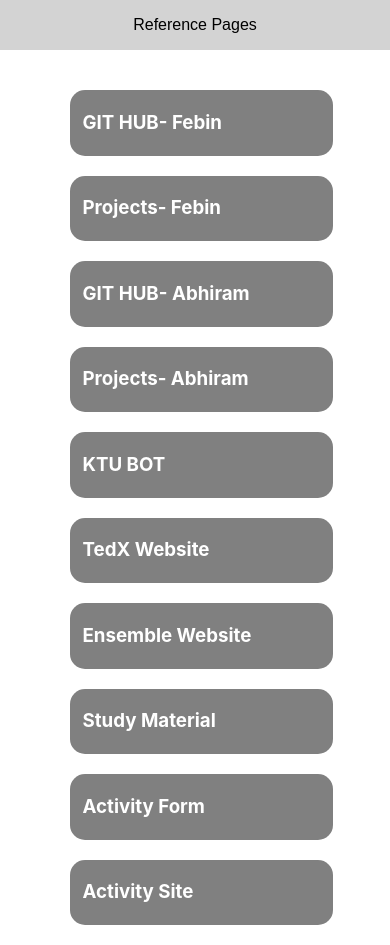
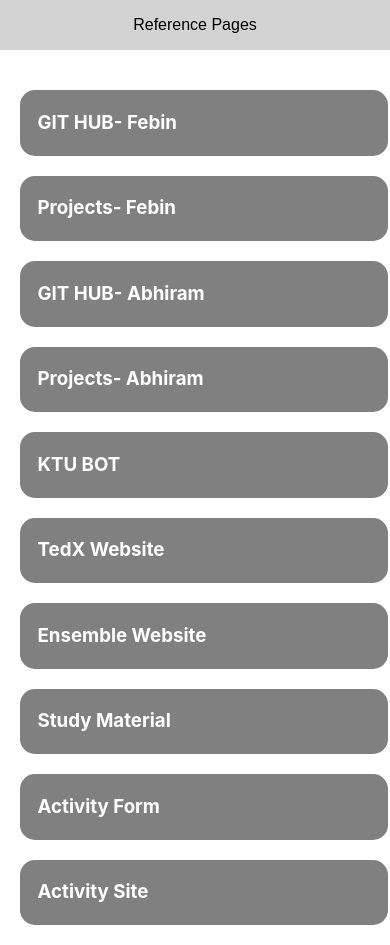
Before and after one commit to abhi5455/Technical-101, a React (Vite) app: page / in a window 390 px wide. Built offline with nearby package versions, Linux system fonts and the light colour scheme.

Commit message:
Initial Commit

```diff
--- a/src/App.css
+++ b/src/App.css
@@ -35,6 +35,6 @@
 }
 @media(max-width: 500px) {
   .childDiv{
-    min-width: 250px;
+    min-width: 350px;
   }
 }
```
